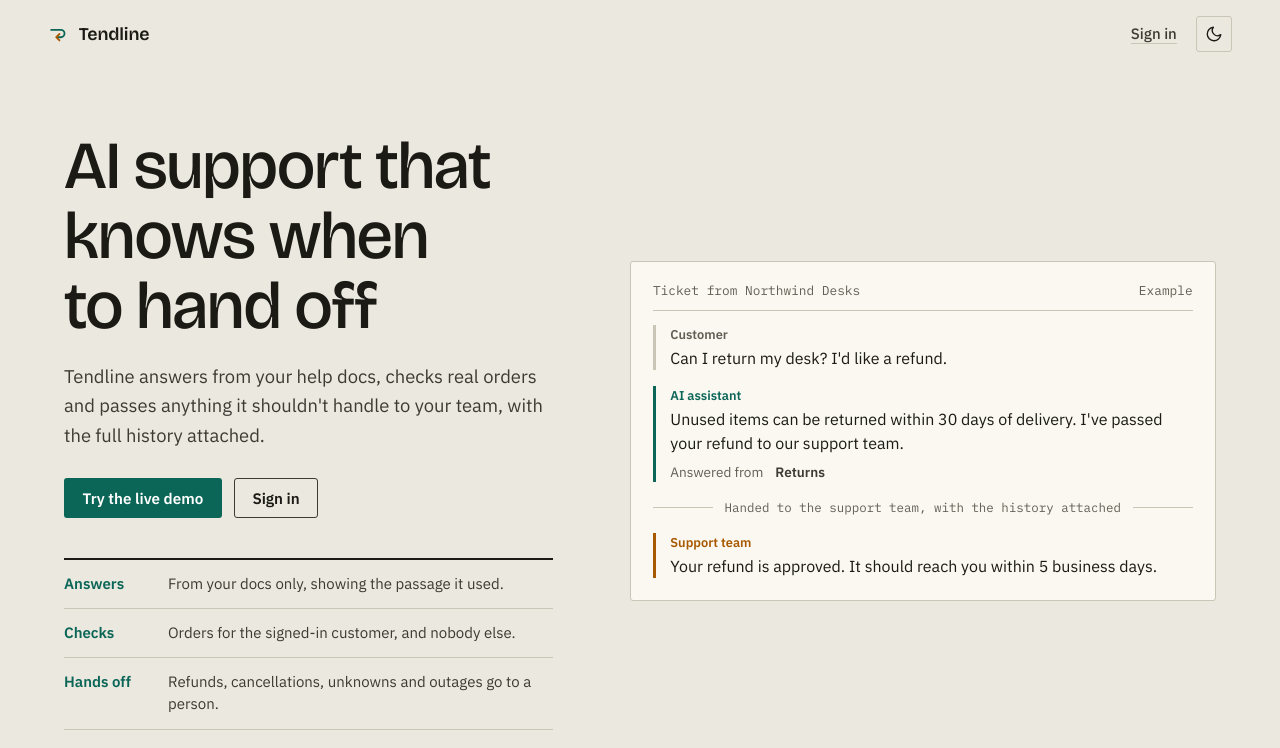
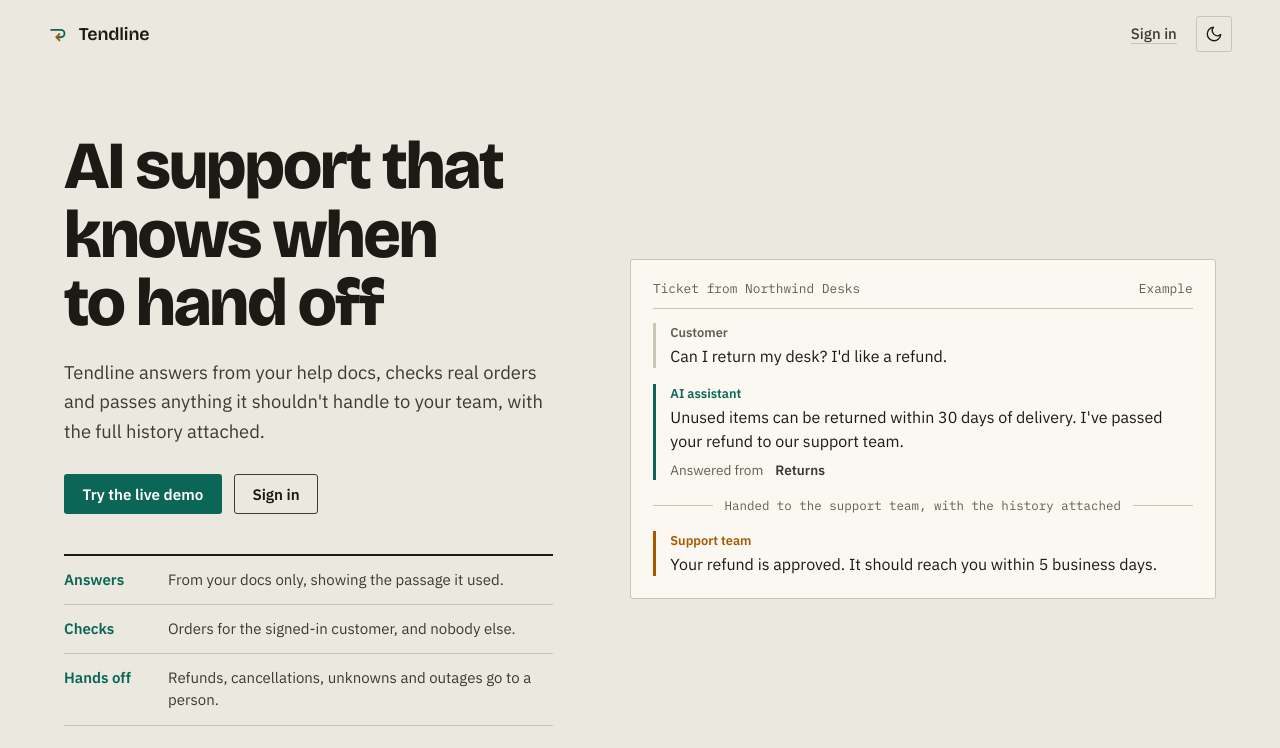
Before and after one commit to ahmad-zaman123/Tendline, a React (Vite) app in the folder Frontend/: page / in a window 1280 px wide. Shown: the top 748 px of the page. Built offline with nearby package versions, Linux system fonts and the light colour scheme; no server answers.

Commit message:
Bring back the heavy landing headline
The weight 800 display headline is part of Tendline's look, so the landing page keeps it. Other headings stay lighter.

```diff
--- a/Frontend/index.html
+++ b/Frontend/index.html
@@ -12,7 +12,7 @@
     <link rel="preconnect" href="https://fonts.googleapis.com" />
     <link rel="preconnect" href="https://fonts.gstatic.com" crossorigin />
     <link
-      href="https://fonts.googleapis.com/css2?family=Bricolage+Grotesque:opsz,wght@12..96,500;12..96,600&family=IBM+Plex+Mono:wght@400;500&family=IBM+Plex+Sans:wght@400;500;600&display=swap"
+      href="https://fonts.googleapis.com/css2?family=Bricolage+Grotesque:opsz,wght@12..96,500;12..96,600;12..96,800&family=IBM+Plex+Mono:wght@400;500&family=IBM+Plex+Sans:wght@400;500;600&display=swap"
       rel="stylesheet"
     />
     <title>Tendline — AI support with a person one step away</title>
--- a/Frontend/src/styles.css
+++ b/Frontend/src/styles.css
@@ -150,8 +150,8 @@ ul, ol { list-style: none; }
 }
 @media (max-width: 62rem) { .landing-main { grid-template-columns: minmax(0, 1fr); } }
 .landing-title {
-  font-family: var(--display); font-size: clamp(2.5rem, 5.6vw, 4.2rem); font-weight: 500;
-  line-height: 1.04; letter-spacing: -0.02em; text-wrap: balance;
+  font-family: var(--display); font-size: clamp(2.5rem, 5.6vw, 4.2rem); font-weight: 800;
+  line-height: 1.02; letter-spacing: -0.03em; text-wrap: balance;
 }
 .landing-lede { margin-top: 1.25rem; font-size: 1.15rem; line-height: 1.6; color: var(--ink-2); max-width: 34rem; }
 .landing-cta { display: flex; gap: 0.75rem; flex-wrap: wrap; margin-top: 1.75rem; }
```
